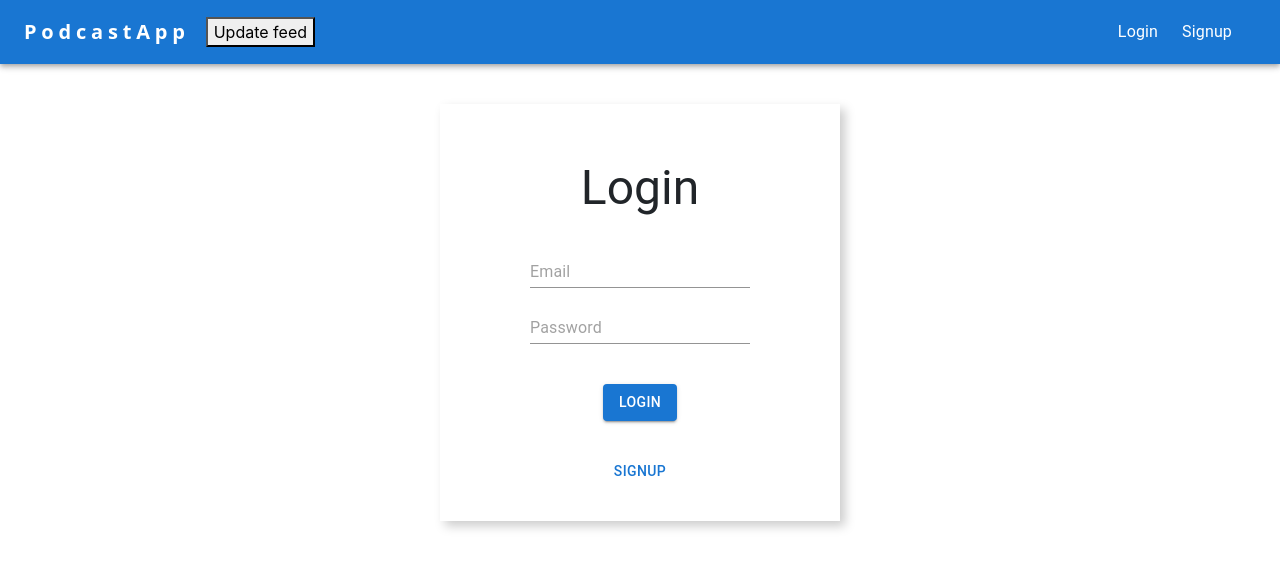
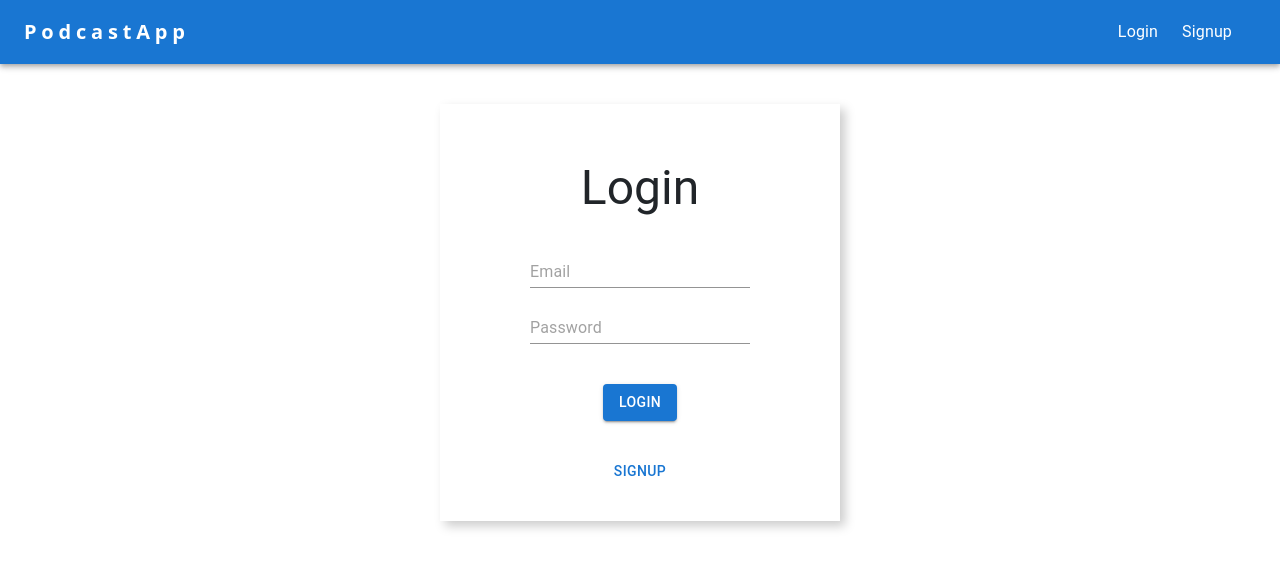
Before and after one commit to jjrobledo/podcast-app, a React (Create React App) app in the folder frontend/: page /login in a window 1280 px wide. Shown: the top 568 px of the page. Built offline with nearby package versions, Linux system fonts and the light colour scheme.

Commit message:
added conditional rendering to update feed button to only render on index and logged in

```diff
--- a/frontend/src/components/Navbar.component.js
+++ b/frontend/src/components/Navbar.component.js
@@ -9,6 +9,7 @@ import Box from "@mui/material/Box";
 import Typography from "@mui/material/Typography";
 import { Toolbar, Button } from "@mui/material";
 import Container from "@mui/material/Container";
+import { useLocation } from "react-router-dom";
 
 import TextField from "@mui/material/TextField";
 
@@ -75,6 +76,8 @@ const Navbar = () => {
     e.target.value = "";
   };
 
+  const location = useLocation();
+
   return (
     <AppBar position="static">
       <Container maxWidth="xl">
@@ -97,7 +100,9 @@ const Navbar = () => {
             PodcastApp
           </Typography>
 
-          <button onClick={handleUpdateFeed}>Update feed</button>
+          {user && location.pathname === "/" && (
+            <button onClick={handleUpdateFeed}>Update feed</button>
+          )}
 
           <Typography
             variant="h5"
```
